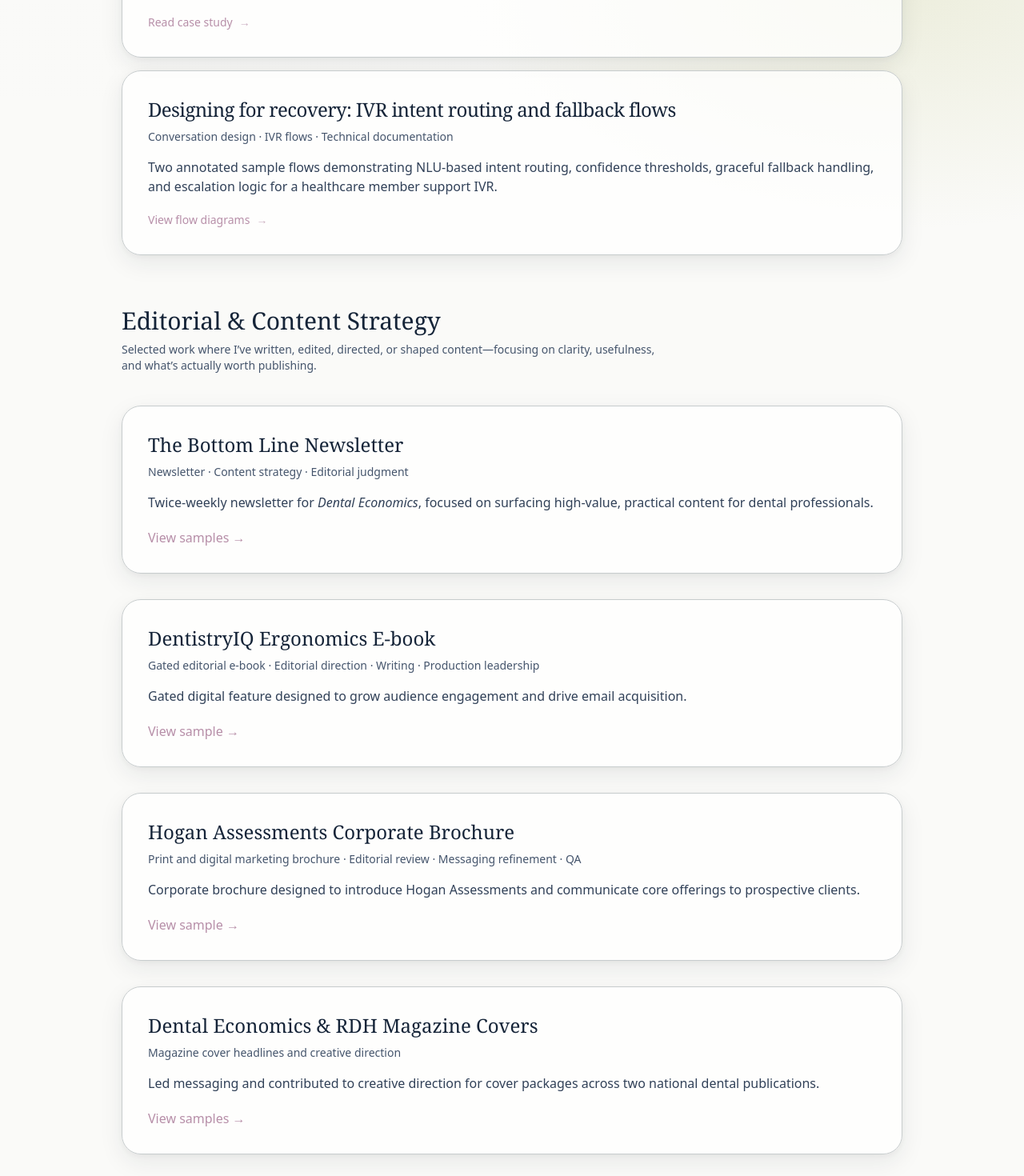
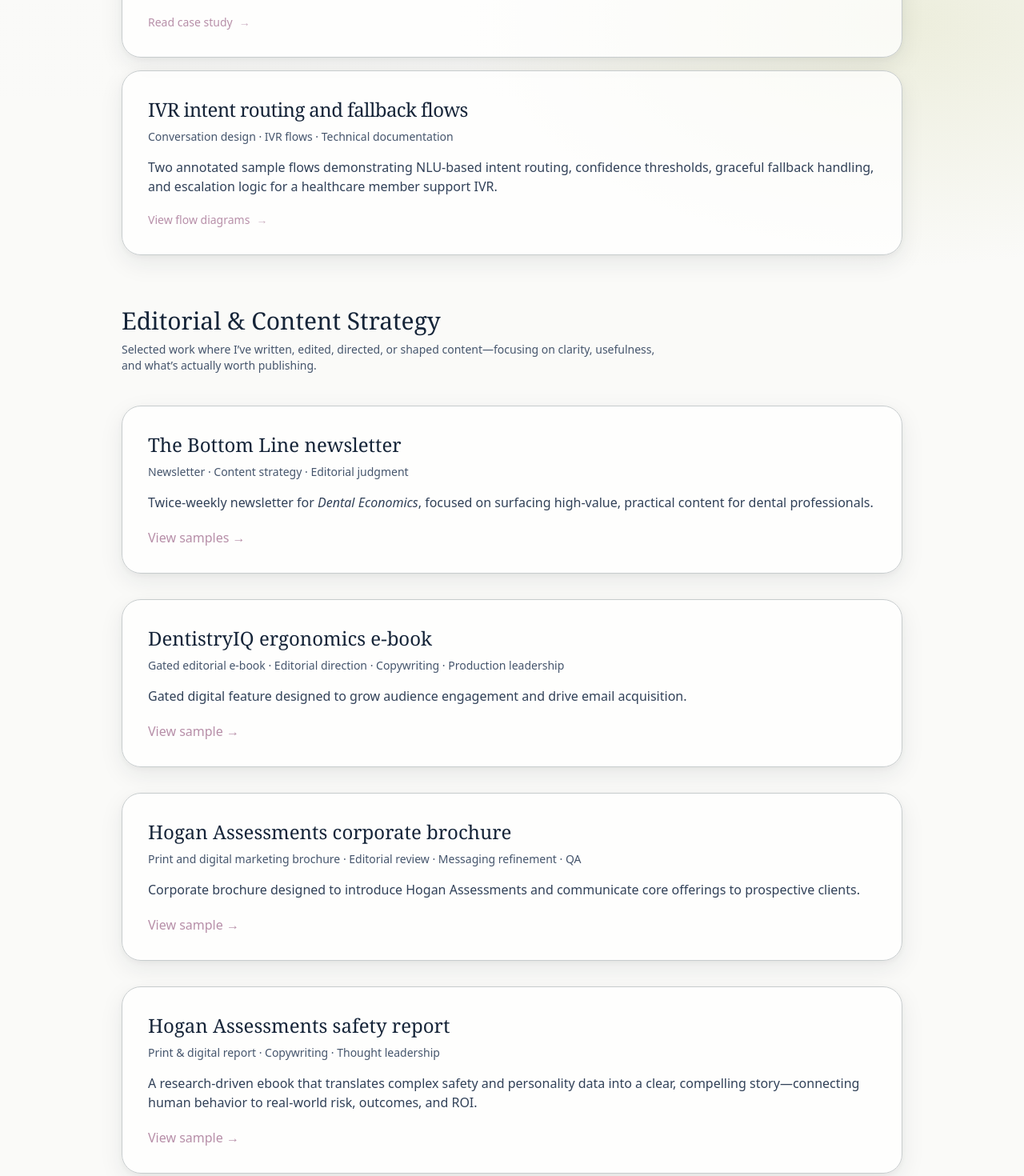
Before and after one commit to speedysari13/sara-portfolio, a Next.js app: page /work in a window 1280 px wide. Shown: the part 680-2150 px from the top of the page at 80% size. Built offline with nearby package versions, Linux system fonts and the light colour scheme.

Commit message:
Add Hogan safety report sample, edit Work entries

```diff
--- a/app/work/covers/page.tsx
+++ b/app/work/covers/page.tsx
@@ -6,11 +6,11 @@
       <SiteHeader />
 
       <h1 className="font-serif text-4xl text-[color:var(--ink)]">
-        Dental Economics & RDH Magazine Covers
+        Dental Economics & RDH magazine covers
       </h1>
 
       <p className="mt-2 text-sm text-slate-600">
-        Magazine cover headlines and creative direction
+        Copywriting · Brand stewardship · Creative direction
       </p>
 
       <p className="mt-6 max-w-2xl text-slate-700 leading-relaxed">
--- a/app/work/ebook/page.tsx
+++ b/app/work/ebook/page.tsx
@@ -6,11 +6,11 @@
       <SiteHeader />
 
       <h1 className="font-serif text-4xl text-[color:var(--ink)]">
-        DentistryIQ Ergonomics E-book
+        DentistryIQ ergonomics e-book
       </h1>
 
       <p className="mt-2 text-sm text-slate-600">
-        Gated editorial e-book · Editorial direction, writing, and production leadership
+        Gated editorial e-book · Editorial direction · Copywriting · Production leadership
       </p>
 
       <p className="mt-6 text-slate-700 leading-relaxed">
--- a/app/work/brochure/page.tsx
+++ b/app/work/hogan/page.tsx
@@ -1,20 +1,20 @@
 import SiteHeader from "@/components/SiteHeader";
 
-export default function BrochurePage() {
+export default function EbookPage() {
   return (
     <main className="mx-auto max-w-4xl px-6 py-20">
       <SiteHeader />
 
       <h1 className="font-serif text-4xl text-[color:var(--ink)]">
-        Hogan Assessments Corporate Brochure
+        Hogan Assessments safety report
       </h1>
 
       <p className="mt-2 text-sm text-slate-600">
-        Print and digital marketing brochure · Editorial review, messaging refinement, and QA
+        Print & digital report · Copyriting · Thought leadership
       </p>
 
       <p className="mt-6 text-slate-700 leading-relaxed">
-        Corporate brochure designed to introduce Hogan Assessments and communicate core offerings to prospective clients.
+        A research-driven ebook that translates complex safety and personality data into a clear, compelling story—connecting human behavior to real-world risk, outcomes, and ROI.
       </p>
 
       <div className="mt-8">
@@ -23,16 +23,14 @@
         </h2>
 
         <ul className="mt-4 list-disc pl-5 text-slate-700 space-y-2">
-          <li>Reviewed and refined all copy for clarity, tone, and consistency</li>
-          <li>Ensured messaging aligned with brand voice and audience expectations</li>
-          <li>Identified and corrected errors across both content and design elements</li>
-          <li>Provided final QA to ensure a polished, accurate, and cohesive deliverable</li>
+          <li>Led copy development from early inputs and existing materials, shaping the narrative and messaging</li>
+          <li>Partnered closely with design and production to ensure a cohesive, polished final asset</li>
         </ul>
       </div>
 
       <div className="mt-10">
         <a
-          href="/samples/Hogan_brochure.pdf"
+          href="/samples/hogan.pdf"
           target="_blank"
           rel="noreferrer"
           className="inline-block text-[color:var(--accent)] hover:underline"
--- a/app/work/ivr-flow-design/page.tsx
+++ b/app/work/ivr-flow-design/page.tsx
@@ -18,7 +18,7 @@
         </p>
 
         <h1 className="mt-3 font-serif text-4xl leading-tight text-[color:var(--ink)]">
-          Designing for recovery: IVR intent routing and fallback flows
+          IVR intent routing and fallback flows
         </h1>
 
         <p className="mt-5 text-lg text-slate-700">
--- a/app/work/page.tsx
+++ b/app/work/page.tsx
@@ -32,7 +32,7 @@
 
         <div className="card card-hover p-8">
           <h2 className="font-serif text-2xl tracking-tight text-[color:var(--ink)]">
-            Helping small content teams decide what to post next with a Voiceflow AI assistant
+            The Content Decider Voiceflow chatbot
           </h2>
 
           <p className="mt-2 text-sm text-slate-600">
@@ -55,7 +55,7 @@
 
         <div className="card card-hover p-8">
           <h2 className="font-serif text-2xl tracking-tight text-[color:var(--ink)]">
-            Designing for recovery: IVR intent routing and fallback flows
+            IVR intent routing and fallback flows
           </h2>
 
           <p className="mt-2 text-sm text-slate-600">
@@ -88,7 +88,7 @@
 
         <div className="card card-hover p-8 mt-6">
           <h3 className="font-serif text-2xl text-[color:var(--ink)]">
-            The Bottom Line Newsletter
+            The Bottom Line newsletter
           </h3>
 
           <p className="mt-2 text-sm text-slate-600">
@@ -109,11 +109,11 @@
 
         <div className="card card-hover p-8 mt-4">
           <h3 className="font-serif text-2xl text-[color:var(--ink)]">
-            DentistryIQ Ergonomics E-book
+            DentistryIQ ergonomics e-book
           </h3>
 
           <p className="mt-2 text-sm text-slate-600">
-            Gated editorial e-book · Editorial direction · Writing · Production leadership
+            Gated editorial e-book · Editorial direction · Copywriting · Production leadership
           </p>
 
           <p className="mt-4 text-slate-700">
@@ -130,7 +130,7 @@
 
         <div className="card card-hover p-8 mt-4">
           <h3 className="font-serif text-2xl text-[color:var(--ink)]">
-            Hogan Assessments Corporate Brochure
+            Hogan Assessments corporate brochure
           </h3>
 
           <p className="mt-2 text-sm text-slate-600">
@@ -149,9 +149,30 @@
           </a>
         </div>
 
+         <div className="card card-hover p-8 mt-4">
+          <h3 className="font-serif text-2xl text-[color:var(--ink)]">
+            Hogan Assessments safety report
+          </h3>
+
+          <p className="mt-2 text-sm text-slate-600">
+            Print & digital report · Copywriting · Thought leadership
+          </p>
+
+          <p className="mt-4 text-slate-700">
+            A research-driven ebook that translates complex safety and personality data into a clear, compelling story—connecting human behavior to real-world risk, outcomes, and ROI.
+          </p>
+
+          <a
+            href="/work/hogan"
+            className="mt-5 inline-block text-[color:var(--accent)] hover:underline"
+          >
+            View sample →
+          </a>
+        </div>
+
         <div className="card card-hover p-8 mt-4">
           <h3 className="font-serif text-2xl text-[color:var(--ink)]">
-            Dental Economics & RDH Magazine Covers
+            Dental Economics & RDH magazine covers
           </h3>
 
           <p className="mt-2 text-sm text-slate-600">
@@ -215,9 +236,7 @@
             <h2 className="font-serif text-2xl text-[color:var(--ink)]">
               AI enablement: Public tutorials + tips
             </h2>
-            <span className="rounded-full bg-[color:var(--mint)] px-3 py-1 text-xs text-[color:var(--ink-2)]">
-              New
-            </span>
+
           </div>
 
           <p className="mt-2 text-sm text-slate-600">
--- a/app/work/tbl/page.tsx
+++ b/app/work/tbl/page.tsx
@@ -6,11 +6,11 @@
       <SiteHeader />
 
       <h1 className="font-serif text-4xl text-[color:var(--ink)]">
-        The Bottom Line Newsletter
+        The Bottom Line newsletter
       </h1>
 
       <p className="mt-2 text-sm text-slate-600">
-        Newsletter · Content strategy, editorial judgment, positioning
+        Newsletter · Content strategy · Editorial judgment
       </p>
 
       <p className="mt-6 text-slate-700 leading-relaxed">
--- a/app/work/voiceflow-bot/page.tsx
+++ b/app/work/voiceflow-bot/page.tsx
@@ -23,7 +23,7 @@
         </p>
 
         <h1 className="mt-3 font-serif text-4xl leading-tight text-[color:var(--ink)]">
-          Helping small content teams decide what to post next with a Voiceflow AI assistant
+          The Content Decider Voiceflow AI assistant
         </h1>
 
         <p className="mt-5 text-lg text-slate-700">
```
Also changed, not shown: 1 other file (tests, documents, lock files or other folders).
